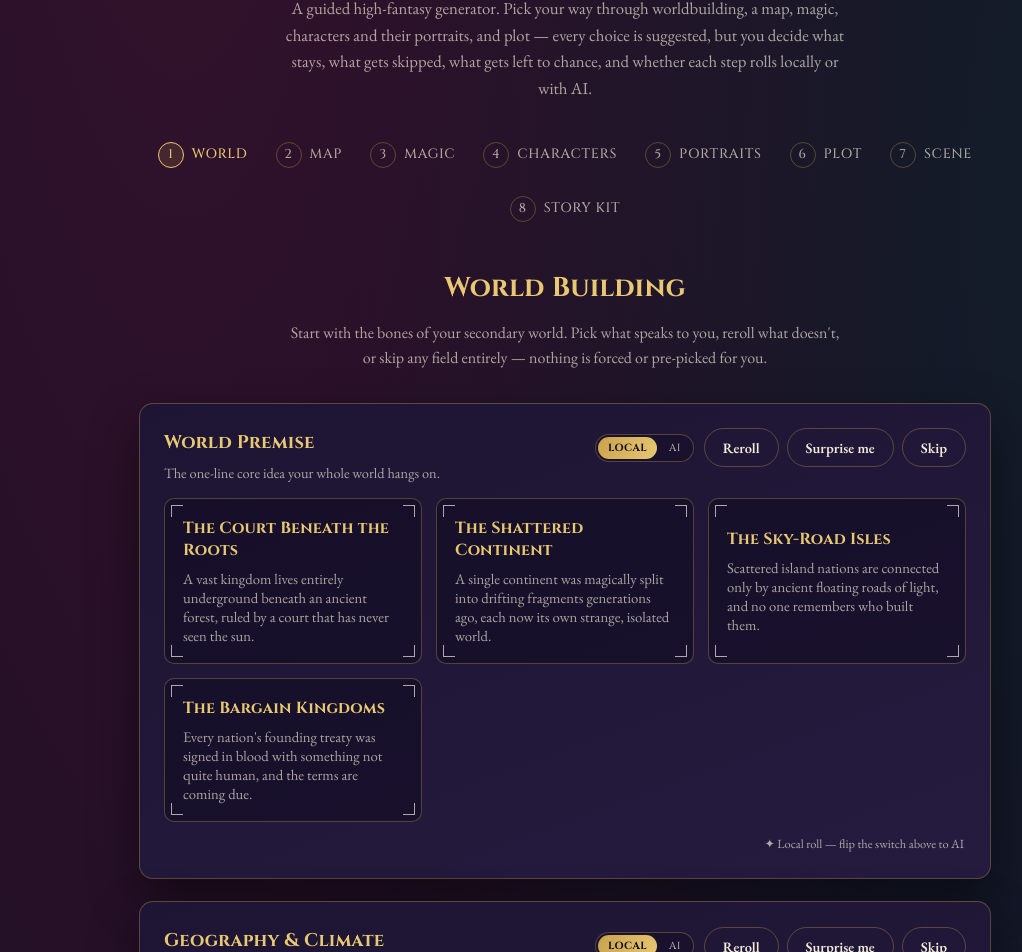
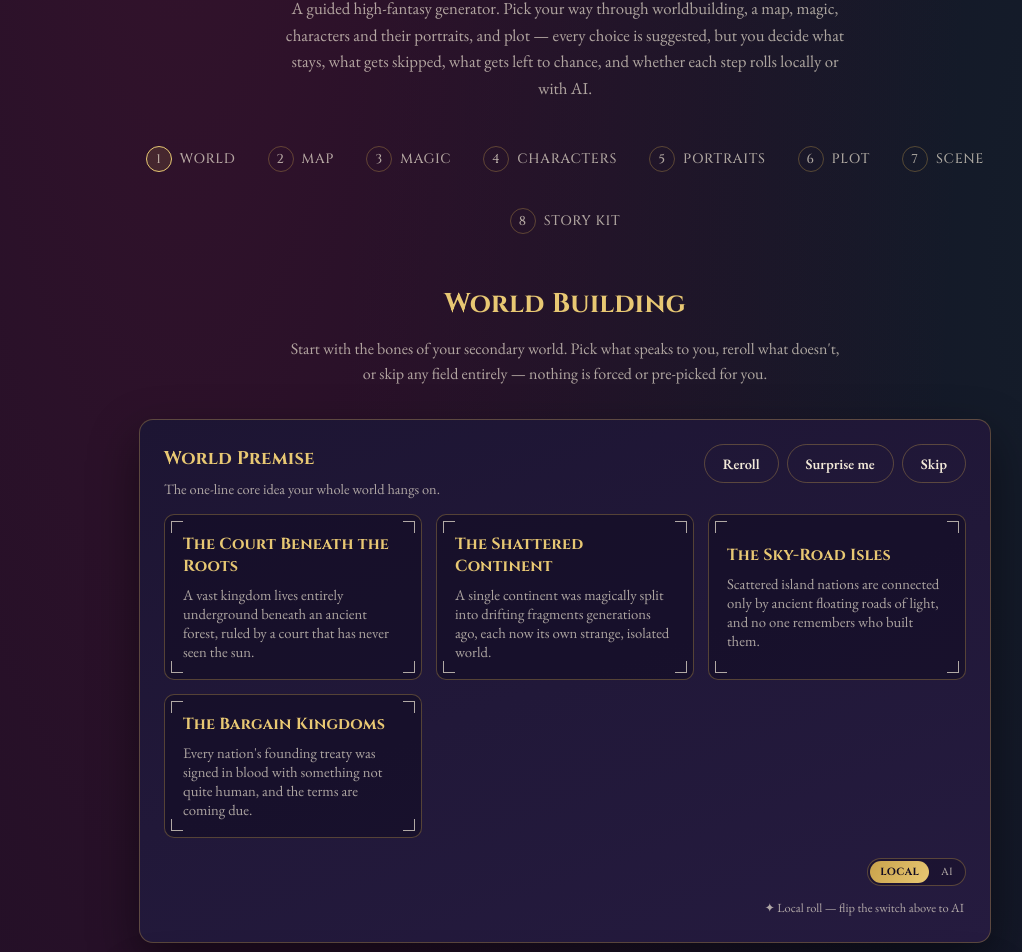
Before and after one commit to solrun18/mythforge, a React (Vite) app: page / in a window 1280 px wide. Shown: the part 173-1125 px from the top of the page, without its empty margins (75-1097 px from the left). Built offline with nearby package versions, Linux system fonts and the light colour scheme.

Commit message:
toggle button moved to the bottom-right courner & navgiation bar now clickable

```diff
--- a/src/App.css
+++ b/src/App.css
@@ -79,7 +79,8 @@ button {
   margin: 0 0 44px;
   flex-wrap: wrap;
 }
-.progress-steps__item {
+.progress-steps__item { display: flex; }
+.progress-steps__button {
   display: flex;
   align-items: center;
   gap: 8px;
@@ -88,6 +89,18 @@ button {
   font-size: 0.85rem;
   letter-spacing: 0.05em;
   text-transform: uppercase;
+  background: none;
+  border: none;
+  padding: 4px 2px;
+  cursor: pointer;
+  border-radius: 6px;
+  transition: color 0.2s ease;
+}
+.progress-steps__button:hover { color: var(--gold-bright); }
+.progress-steps__button:hover .progress-steps__index { border-color: var(--gold-bright); }
+.progress-steps__button:focus-visible {
+  outline: 2px solid var(--gold-bright);
+  outline-offset: 3px;
 }
 .progress-steps__index {
   width: 26px;
@@ -199,6 +212,19 @@ button {
 .gen-block__hint { color: var(--muted); font-size: 0.9rem; margin: 4px 0 0; }
 .gen-block__loading { color: var(--gold); font-style: italic; padding: 20px 0; text-align: center; }
 .gen-block__source { color: var(--muted); font-size: 0.78rem; margin: 12px 2px 0; text-align: right; }
+
+/* Footer holding this block's own Local/AI toggle, stacked directly
+   above its "✦ AI generated" / "✦ Local roll…" text, bottom-right. */
+.gen-block__footer {
+  display: flex;
+  flex-direction: column;
+  align-items: flex-end;
+  gap: 6px;
+  margin-top: 14px;
+}
+.gen-block__footer .gen-block__source { margin: 0 2px; }
+.gen-block__footer--center { align-items: center; }
+.gen-block__footer--center .gen-block__source { text-align: center; }
 
 .locked-summary h4 { color: var(--gold-bright); font-size: 1.05rem; margin-bottom: 4px; }
 .locked-summary p { color: var(--muted); margin: 0; }
--- a/src/App.jsx
+++ b/src/App.jsx
@@ -36,7 +36,7 @@ function AppShell() {
         </p>
       </header>
 
-      <ProgressSteps current={step} />
+      <ProgressSteps current={step} onNavigate={setStep} />
 
       <main className="app-main">
         {step === STEP_WORLD && <StepWorldBuilding onContinue={() => setStep(STEP_MAP)} />}
--- a/src/components/GeneratorBlock.jsx
+++ b/src/components/GeneratorBlock.jsx
@@ -19,6 +19,8 @@ import { useGenerationMode } from '../context/GenerationModeContext.jsx';
 //
 // Generation mode (Local/AI) is scoped to this field's own `category` —
 // every field has its own independent switch, not a shared step-level one.
+// The switch lives bottom-right of the block, right above the small
+// "source" line that reports what actually generated the last batch.
 export default function GeneratorBlock({ section, field, category, count = 4 }) {
   const worldBible = useWorldBible();
   const { lockField } = useWorldBibleActions();
@@ -77,12 +79,12 @@ export default function GeneratorBlock({ section, field, category, count = 4 })
       <div className="gen-block gen-block--skipped">
         <div className="gen-block__header">
           <h3>{meta.label}</h3>
-          <div className="gen-block__header-right">
-            <GenerationModeToggle modeKey={category} compact />
           <button type="button" className="btn btn-link" onClick={handleChange}>Try again</button>
         </div>
+        <p className="skipped-note">— Skipped —</p>
+        <div className="gen-block__footer">
+          <GenerationModeToggle modeKey={category} compact />
         </div>
-        <p className="skipped-note">— Skipped —</p>
       </div>
     );
   }
@@ -92,14 +94,14 @@ export default function GeneratorBlock({ section, field, category, count = 4 })
       <div className="gen-block gen-block--locked">
         <div className="gen-block__header">
           <h3>{meta.label}</h3>
-          <div className="gen-block__header-right">
-            <GenerationModeToggle modeKey={category} compact />
           <button type="button" className="btn btn-link" onClick={handleChange}>Change</button>
-          </div>
         </div>
         <div className="locked-summary">
           <h4>{locked.title}</h4>
           <p>{locked.description}</p>
+        </div>
+        <div className="gen-block__footer">
+          <GenerationModeToggle modeKey={category} compact />
         </div>
       </div>
     );
@@ -113,8 +115,6 @@ export default function GeneratorBlock({ section, field, category, count = 4 })
           <p className="gen-block__hint">{meta.hint}</p>
         </div>
         {!selected && (
-          <div className="gen-block__header-right">
-            <GenerationModeToggle modeKey={category} compact />
           <div className="gen-block__actions">
             <button type="button" className="btn btn-ghost-small" onClick={runGenerate} disabled={loading}>
               {loading ? 'Conjuring…' : 'Reroll'}
@@ -125,7 +125,6 @@ export default function GeneratorBlock({ section, field, category, count = 4 })
             <button type="button" className="btn btn-ghost-small" onClick={handleSkip} disabled={loading}>
               Skip
             </button>
-            </div>
           </div>
         )}
       </div>
@@ -139,9 +138,12 @@ export default function GeneratorBlock({ section, field, category, count = 4 })
               <OptionCard key={opt.id} option={opt} isSelected={false} onSelect={handleSelect} />
             ))}
           </div>
+          <div className="gen-block__footer">
+            <GenerationModeToggle modeKey={category} compact />
             <p className="gen-block__source">
               {source === 'ai' ? '✦ AI generated' : '✦ Local roll — flip the switch above to AI'}
             </p>
+          </div>
         </>
       )}
 
--- a/src/components/MapGenerator.jsx
+++ b/src/components/MapGenerator.jsx
@@ -67,8 +67,6 @@ export default function MapGenerator() {
           <h3>World Map</h3>
           <p className="gen-block__hint">Detailed, realistic style — seeded from your world premise and geography.</p>
         </div>
-        <div className="gen-block__header-right">
-          <GenerationModeToggle modeKey="map" compact />
         {hasImage && (
           <button
             type="button"
@@ -80,7 +78,6 @@ export default function MapGenerator() {
             {loading ? 'Drawing…' : 'Regenerate'}
           </button>
         )}
-        </div>
       </div>
 
       {!hasImage && !loading && (
@@ -99,14 +96,18 @@ export default function MapGenerator() {
       {loading && <div className="gen-block__loading">✦ drawing the map…</div>}
 
       {!loading && hasImage && (
-        <>
         <img className="map-image" src={map.imageDataUrl} alt="Generated world map" />
-          <p className="gen-block__source">✦ AI generated</p>
-        </>
       )}
 
       {!loading && isUnavailable && (
         <div className="image-placeholder" dangerouslySetInnerHTML={{ __html: MAP_PLACEHOLDER_SVG }} />
+      )}
+
+      {!loading && (
+        <div className="gen-block__footer">
+          <GenerationModeToggle modeKey="map" compact />
+          {hasImage && <p className="gen-block__source">✦ AI generated</p>}
+        </div>
       )}
 
       <div className="location-list">
--- a/src/components/OpeningSceneGenerator.jsx
+++ b/src/components/OpeningSceneGenerator.jsx
@@ -42,12 +42,12 @@ export default function OpeningSceneGenerator() {
       <div className="gen-block gen-block--skipped">
         <div className="gen-block__header">
           <h3>Opening Scene</h3>
-          <div className="gen-block__header-right">
-            <GenerationModeToggle modeKey="openingScene" compact />
           <button type="button" className="btn btn-link" onClick={handleTryAgain}>Try again</button>
         </div>
+        <p className="skipped-note">— Skipped —</p>
+        <div className="gen-block__footer">
+          <GenerationModeToggle modeKey="openingScene" compact />
         </div>
-        <p className="skipped-note">— Skipped —</p>
       </div>
     );
   }
@@ -59,8 +59,6 @@ export default function OpeningSceneGenerator() {
           <h3>Opening Scene <span className="badge-optional">optional</span></h3>
           <p className="gen-block__hint">A few paragraphs of prose to kick the story off, drawn from everything you've built so far.</p>
         </div>
-        <div className="gen-block__header-right">
-          <GenerationModeToggle modeKey="openingScene" compact />
         {isSet && (
           <div className="gen-block__actions">
             <button type="button" className="btn btn-ghost-small" onClick={handleGenerate} disabled={loading}>
@@ -71,7 +69,6 @@ export default function OpeningSceneGenerator() {
             </button>
           </div>
         )}
-        </div>
       </div>
 
       {!isSet && !loading && (
@@ -88,17 +85,23 @@ export default function OpeningSceneGenerator() {
       {loading && <div className="gen-block__loading">✦ writing the first page…</div>}
 
       {isSet && !loading && (
-        <>
         <textarea
           className="opening-scene__textarea"
           value={draftText}
           onChange={(e) => handleSaveEdit(e.target.value)}
           rows={10}
         />
+      )}
+
+      {!loading && (
+        <div className="gen-block__footer">
+          <GenerationModeToggle modeKey="openingScene" compact />
+          {isSet && (
             <p className="gen-block__source">
               {locked.source === 'ai' ? '✦ AI generated' : '✦ Local template — flip the switch above for real AI prose'}
             </p>
-        </>
+          )}
+        </div>
       )}
     </div>
   );
--- a/src/components/PortraitGenerator.jsx
+++ b/src/components/PortraitGenerator.jsx
@@ -47,7 +47,6 @@ export default function PortraitGenerator({ role, roleLabel }) {
       )}
       <h4>{character.title}</h4>
       <p className="gen-block__hint">{roleLabel}</p>
-      <GenerationModeToggle modeKey={`portrait_${role}`} compact />
       <button
         type="button"
         className="btn btn-ghost-small"
@@ -57,7 +56,10 @@ export default function PortraitGenerator({ role, roleLabel }) {
       >
         {loading ? 'Painting…' : mode === 'local' ? 'Needs AI' : hasPortrait ? 'Regenerate' : 'Generate Portrait'}
       </button>
-      {isUnavailable && mode === 'ai' && <p className="gen-block__source">Add OPENAI_API_KEY to generate portraits</p>}
+      <div className="gen-block__footer gen-block__footer--center">
+        <GenerationModeToggle modeKey={`portrait_${role}`} compact />
+        {isUnavailable && mode === 'ai' && <p className="gen-block__source">Add OPENAI_API_KEY to generate portraits</p>}
+      </div>
     </div>
   );
 }
--- a/src/components/ProgressSteps.jsx
+++ b/src/components/ProgressSteps.jsx
@@ -2,7 +2,7 @@ import React from 'react';
 
 const STEPS = ['World', 'Map', 'Magic', 'Characters', 'Portraits', 'Plot', 'Scene', 'Story Kit'];
 
-export default function ProgressSteps({ current }) {
+export default function ProgressSteps({ current, onNavigate }) {
   return (
     <ol className="progress-steps">
       {STEPS.map((label, i) => (
@@ -14,8 +14,15 @@ export default function ProgressSteps({ current }) {
             (i < current ? ' progress-steps__item--done' : '')
           }
         >
-          <span className="progress-steps__index">{i < current ? '✦' : i + 1}</span>
-          <span>{label}</span>
+          <button
+            type="button"
+            className="progress-steps__button"
+            onClick={() => onNavigate(i)}
+            aria-current={i === current ? 'step' : undefined}
+          >
+            <span className="progress-steps__index">{i < current ? '✦' : i + 1}</span>
+            <span>{label}</span>
+          </button>
         </li>
       ))}
     </ol>
```
Also changed, not shown: 1 other file (tests, documents, lock files or other folders). Lines whose indentation alone changed are shown as unchanged.
